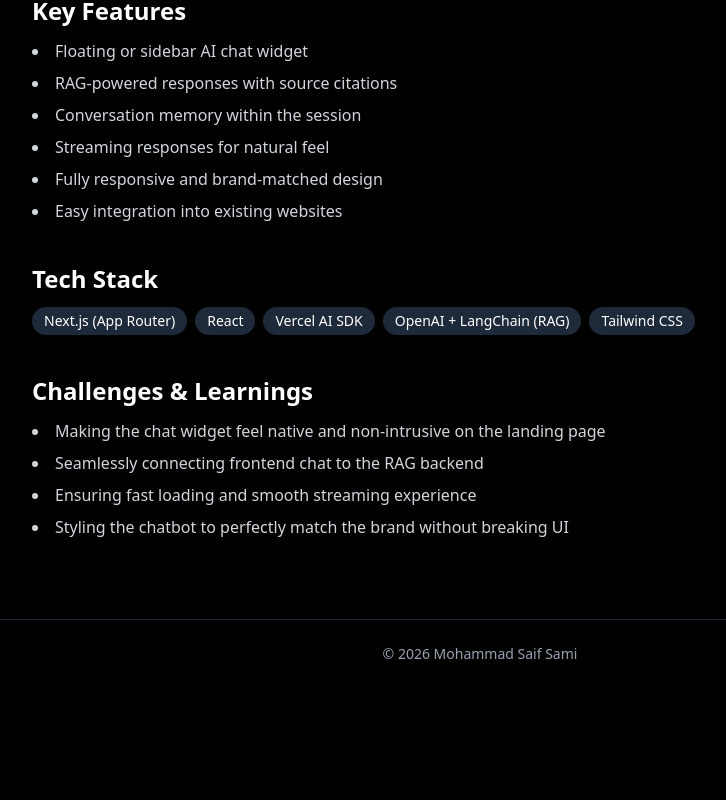
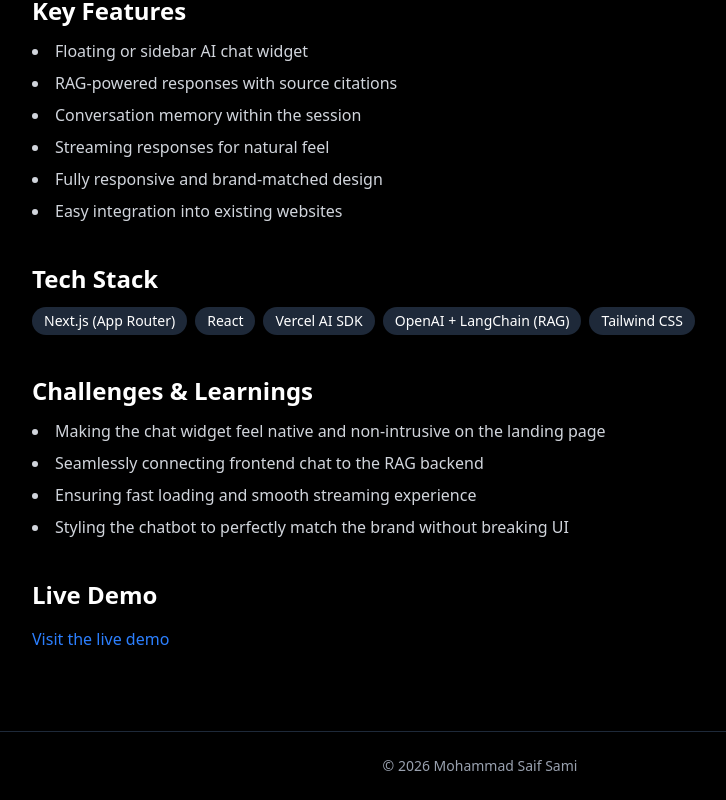
Before and after one commit to MoSaifADU/portfolio, a Next.js app: page /projects/ai-chatbot-integration-ecogear in a window 1280 px wide. Shown: the part 740-1540 px from the top of the page, without its empty margins (160-886 px from the left). Before the commit the page ends 1428 px from the top, so only its background shows below. Built offline with nearby package versions, Linux system fonts and the light colour scheme.

Commit message:
AI projects added with live links

```diff
--- a/app/projects/[slug]/page.tsx
+++ b/app/projects/[slug]/page.tsx
@@ -123,6 +123,22 @@ export default async function ProjectDetailPage({
           </ul>
         </section>
       )}
+
+        {project.liveLink && (
+          <section className="mb-10">
+            <h2 className="text-2xl font-semibold mb-4">Live Demo</h2>
+            <a
+              href={project.liveLink}
+              target="_blank"
+              rel="noopener noreferrer"
+              className="text-blue-500 hover:underline"
+            >
+              Visit the live demo
+            </a>
+
+        </section>
+        )}
+
     </article>
   );
 }
```
